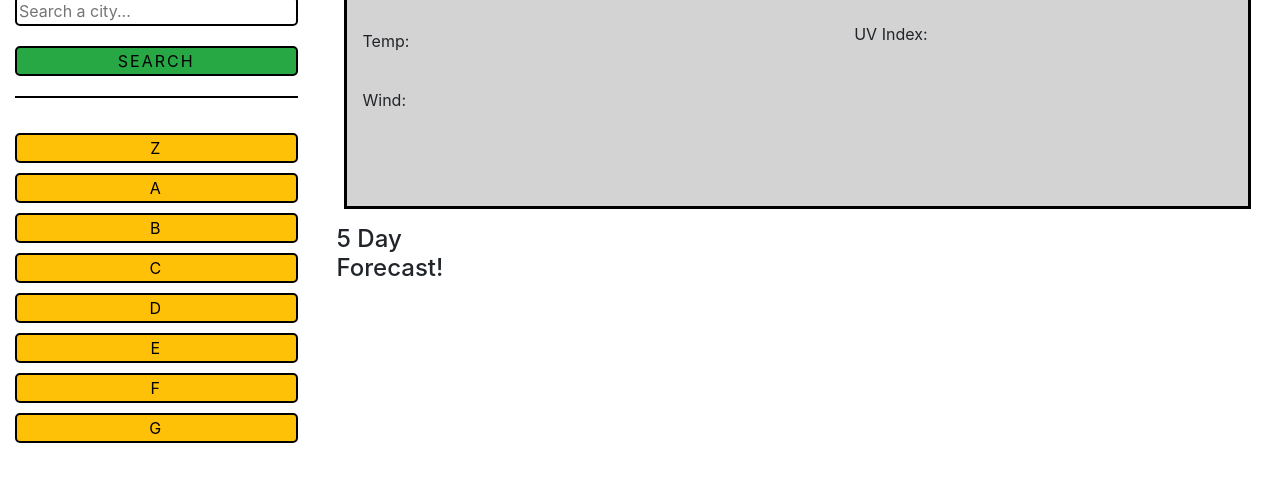
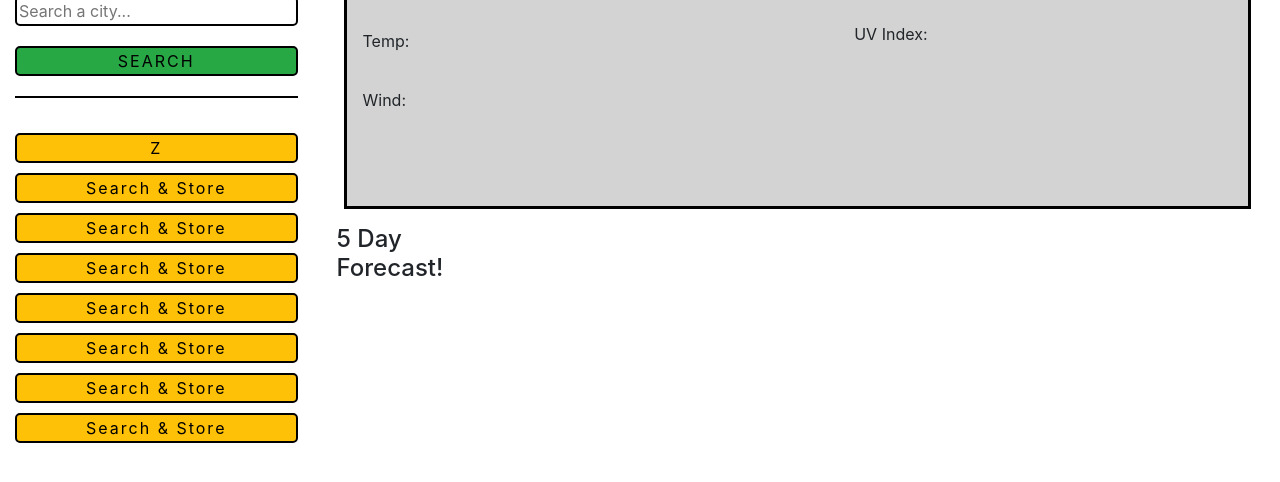
Before and after one commit to syackzan/Weather-Dashboard, a plain HTML site: page index.html in a window 1280 px wide. Shown: the part 130-612 px from the top of the page. Drawn offline with nearby package versions, Linux system fonts and the light colour scheme; no server answers.

Commit message:
Added UV index and updated button placeholder text

```diff
--- a/assets/js/script.js
+++ b/assets/js/script.js
@@ -28,8 +28,10 @@ var dateN = moment().format("MMMM Do YYYY");
 function getApi(inputStorage){
     var requestUrl = "https://api.openweathermap.org/data/2.5/weather?q=" + inputStorage +",us&units=imperial&APPID=d38851407b874b51cfa24d8ab452271a";
     var fiveRequestUrl = "https://api.openweathermap.org/data/2.5/forecast?q=" + inputStorage + ",us&units=imperial&appid=d38851407b874b51cfa24d8ab452271a";
+    //var uvRequestUrl = "https://api.openweathermap.org/data/2.5/onecall?q=" + inputStorage + ",us&appid=d38851407b874b51cfa24d8ab452271a";
     console.log(requestUrl);
 
+    //Day Forecast//
     fetch(requestUrl)
         .then(function(response){
             //console.log(response);
@@ -43,9 +45,10 @@ function getApi(inputStorage){
             temp.textContent = "Temp: " + data.main.temp + "°F";
             wind.textContent = "Wind: " + data.wind.speed + "mph";
             humidityN.textContent = "Humidity: " + data.main.humidity + "%";
-            uvIndexN.textContent = "UV Index: " + data.main.pressure;
+            uvIndexN.textContent = "UV Index: " + (data.main.pressure * .01);
     });
 
+    //Five Day Forecast//
     fetch(fiveRequestUrl)
     .then(function(response){
         //console.log(response);
@@ -91,8 +94,20 @@ function getApi(inputStorage){
             }
 
         }
+    });
 
-});
+    //UV Index//
+    // fetch(uvRequestUrl)
+    //     .then(function(response){
+    //         console.log(response);
+
+    //         return response.json()
+    //     })
+    //     .then(function(data){
+    //         console.log(data);
+
+    //         //uvIndexN.textContent = "UV Index: " + data.main.pressure;
+    // });
 }
 
 //If statements to loop through Buttons So user can save multiple searches//
--- a/index.html
+++ b/index.html
@@ -24,13 +24,13 @@
                 <input class="marginTop borderA bg-success" type="button" id="buttonS" value="SEARCH" style="letter-spacing: 2px">
                 <div id="cityBox" class=" marginTop w-100">
                     <button class="marginBottom borderA bg-warning w-100" id="button1" style="margin-top: 35px">Z</button>
-                    <button class="marginBottom borderA bg-warning w-100" id="button2">A</button>
-                    <button class="marginBottom borderA bg-warning w-100" id="button3">B</button>
-                    <button class="marginBottom borderA bg-warning w-100" id="button4">C</button>
-                    <button class="marginBottom borderA bg-warning w-100" id="button5">D</button>
-                    <button class="marginBottom borderA bg-warning w-100" id="button6">E</button>
-                    <button class="marginBottom borderA bg-warning w-100" id="button7">F</button>
-                    <button class="marginBottom borderA bg-warning w-100" id="button8">G</button>
+                    <button class="marginBottom borderA bg-warning w-100" id="button2">Search & Store</button>
+                    <button class="marginBottom borderA bg-warning w-100" id="button3">Search & Store</button>
+                    <button class="marginBottom borderA bg-warning w-100" id="button4">Search & Store</button>
+                    <button class="marginBottom borderA bg-warning w-100" id="button5">Search & Store</button>
+                    <button class="marginBottom borderA bg-warning w-100" id="button6">Search & Store</button>
+                    <button class="marginBottom borderA bg-warning w-100" id="button7">Search & Store</button>
+                    <button class="marginBottom borderA bg-warning w-100" id="button8">Search & Store</button>
                 </div>
             </div>
             <div id="box2" class="col-12 col-md-9 flex-column">
```
